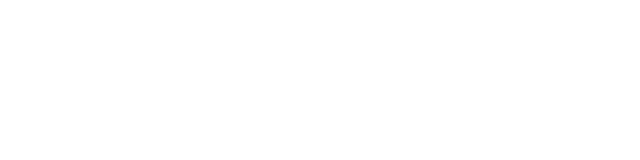
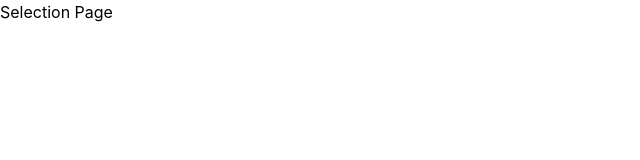
Before and after one commit to compass-to-happiness/compass-to-happiness.github.io, a React (Create React App) app: page / in a window 1280 px wide. Shown: the top 160 px of the page, without its empty margins (0-640 px from the left). Built offline with nearby package versions, Linux system fonts and the light colour scheme; the HTML template or start-up script is replaced by a standard one.

Commit message:
Create basic main page structure (#3)
* Main page created and component selection logic

* Setup placeholder page elements

* fix formatting & fix warning

* fixed page naming

* fixing page name issue (blame windows)

* fix page folder name

```diff
--- a/src/App.js
+++ b/src/App.js
@@ -1,9 +1,23 @@
+import { React, useState } from "react";
+import CompassPage from "./pages/CompassPage";
+import SelectionPage from "./pages/SelectionPage";
 
 function App() {
-  return (
-    <><div>
-      </div></>
-  );
+  const [currentComponent, changeView] = useState("select");
+
+  function selectComponent() {
+    switch (currentComponent) {
+      case "select":
+        return <SelectionPage changeView={changeView} />;
+      case "compass":
+        return <CompassPage changeView={changeView} />;
+
+      default:
+        return <div>No component found</div>;
+    }
+  }
+
+  return <div>{selectComponent()}</div>;
 }
 
 export default App;
--- /dev/null
+++ b/src/pages/CompassPage.js
@@ -0,0 +1,3 @@
+export default function CompassPage({ changeView }) {
+  return <div>Compass Page</div>;
+}
--- /dev/null
+++ b/src/pages/SelectionPage.js
@@ -0,0 +1,3 @@
+export default function SelectionPage({ changeView }) {
+  return <div>Selection Page</div>;
+}
```
